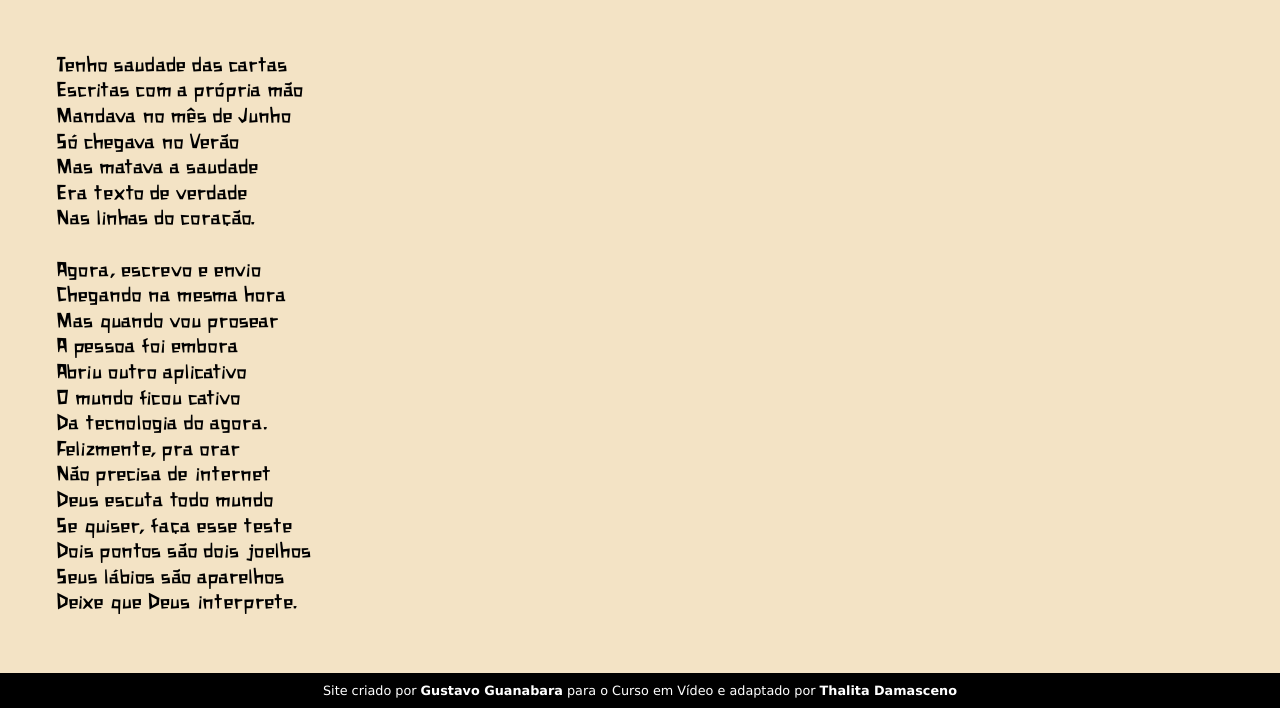
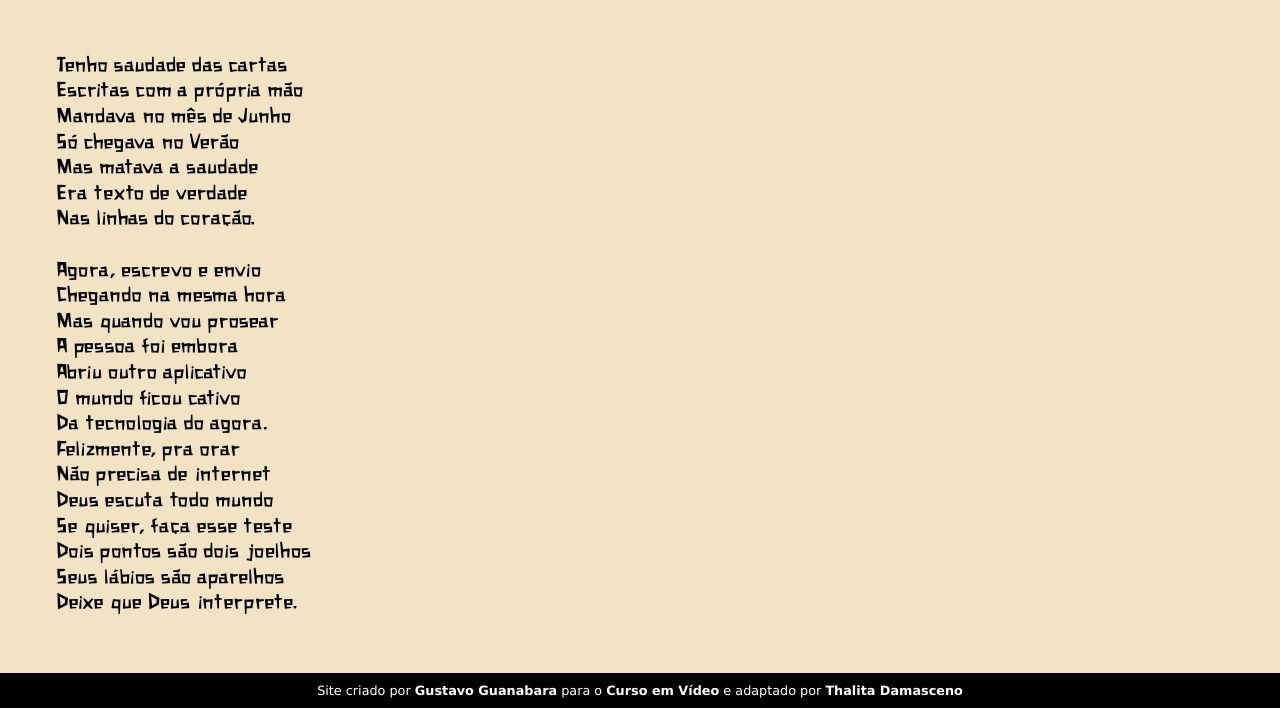
Before and after one commit to thalitaad/projeto-cordel, a plain HTML site: page index.html in a window 1280 px wide. Shown: the part 1186-1894 px from the top of the page. Drawn offline with Linux system fonts and the light colour scheme.

Commit message:
add link of Curso em Vídeo

```diff
--- a/index.html
+++ b/index.html
@@ -83,7 +83,7 @@
     </main>
 
     <footer>
-        <p>Site criado por <a href="https://gustavoguanabara.github.io/" target="_blank">Gustavo Guanabara</a>  para o Curso em Vídeo e  adaptado por <a href="https://github.com/thalitaad" target="_blank">Thalita Damasceno</a></p>
+        <p>Site criado por <a href="https://gustavoguanabara.github.io/" target="_blank">Gustavo Guanabara</a>  para o <a href="https://www.cursoemvideo.com/">Curso em Vídeo</a> e  adaptado por <a href="https://github.com/thalitaad" target="_blank">Thalita Damasceno</a></p>
     </footer>
 </body>
 </html>
```
